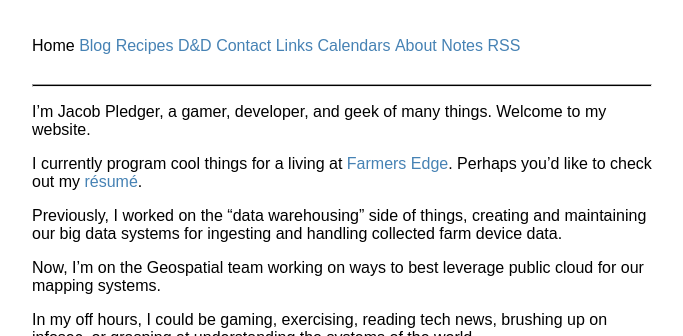
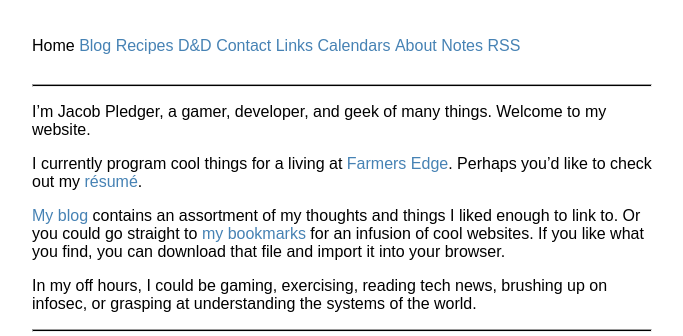
Before and after one commit to jacobpledger/website, a Jekyll site: the page built from index.md, in a window 1280 px wide, cut to the strip 0-336 px from the top of the page. Shown: the whole strip, without its empty margins (298-981 px from the left). Built offline with Jekyll 4.4.1, drawn with Linux system fonts in a browser that asks for light colours.

Commit message:
update homepage

```diff
--- a/index.md
+++ b/index.md
@@ -1,13 +1,12 @@
 ---
 layout: default
+title: Home - Jacob Pledger
 ---
 
 I'm Jacob Pledger, a gamer, developer, and geek of many things. Welcome to my website.
 
 I currently program cool things for a living at [Farmers Edge](https://www.farmersedge.ca). Perhaps you'd like to check out my [résumé](/resume.html).
 
-Previously, I worked on the "data warehousing" side of things, creating and maintaining our big data systems for ingesting and handling collected farm device data.
-
-Now, I'm on the Geospatial team working on ways to best leverage public cloud for our mapping systems.
+[My blog](/blog/index.html) contains an assortment of my thoughts and things I liked enough to link to. Or you could go straight to [my bookmarks](/bookmarks.html) for an infusion of cool websites. If you like what you find, you can download that file and import it into your browser.
 
 In my off hours, I could be gaming, exercising, reading tech news, brushing up on infosec, or grasping at understanding the systems of the world.
```
